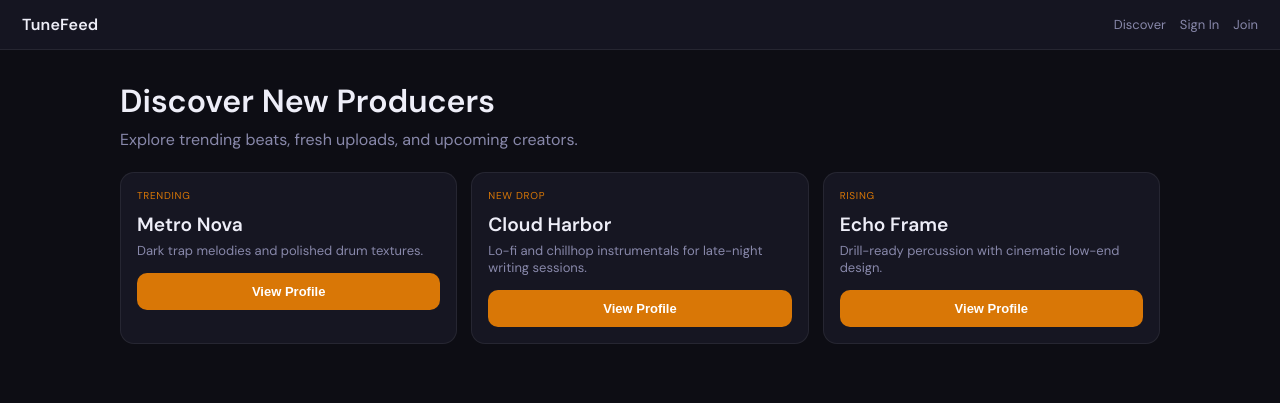
After one commit to seosy218-ops/CITS-3403-Project, a Flask app: page /discover in a window 1280 px wide. The commit adds this page. Shown: the top 403 px of the page. Run offline with Flask 3, Linux system fonts and the light colour scheme.

Commit message:
feat(discover-ui): add discover page and top nav with sample beat data for demo flow

```diff
--- a/app/__init__.py
+++ b/app/__init__.py
@@ -1,16 +1,27 @@
-from flask import Flask, render_template
+from flask import Flask, redirect, render_template, request, url_for
 
 
 def create_app() -> Flask:
     app = Flask(__name__)
 
-    @app.route("/", methods=["GET"])
+    @app.route("/")
+    def index():
+        return redirect(url_for("login"))
+
     @app.route("/login", methods=["GET", "POST"])
     def login():
+        if request.method == "POST":
+            return redirect(url_for("discover"))
         return render_template("auth/login.html")
 
     @app.route("/register", methods=["GET", "POST"])
     def register():
+        if request.method == "POST":
+            return redirect(url_for("login"))
         return render_template("auth/register.html")
 
+    @app.route("/discover", methods=["GET"])
+    def discover():
+        return render_template("main/discover.html")
+
     return app
--- a/app/static/css/auth-login.css
+++ b/app/static/css/auth-login.css
@@ -55,6 +55,11 @@
   color: var(--ts-text-muted);
 }
 
+.auth-switch-secondary {
+  margin-top: 10px;
+  font-size: 12px;
+}
+
 .auth-switch-link {
   color: var(--ts-orange);
 }
--- a/app/static/css/tunefeed.css
+++ b/app/static/css/tunefeed.css
@@ -26,6 +26,85 @@ body {
   font-family: "DM Sans", system-ui, -apple-system, sans-serif;
   background: var(--ts-bg);
   color: var(--ts-text-primary);
+}
+
+.top-nav {
+  display: flex;
+  align-items: center;
+  justify-content: space-between;
+  padding: 14px 22px;
+  border-bottom: 1px solid var(--ts-border);
+  background: rgba(22, 22, 34, 0.92);
+}
+
+.brand {
+  color: var(--ts-text-primary);
+  text-decoration: none;
+  font-weight: 700;
+  letter-spacing: 0.01em;
+}
+
+.top-nav-links {
+  display: flex;
+  align-items: center;
+  gap: 14px;
+}
+
+.top-nav-links a {
+  color: var(--ts-text-secondary);
+  text-decoration: none;
+  font-size: 13px;
+}
+
+.top-nav-links a:hover {
+  color: var(--ts-orange-light);
+}
+
+.page-shell {
+  max-width: 1080px;
+  margin: 0 auto;
+  padding: 30px 20px 60px;
+}
+
+.discover-hero h1 {
+  font-size: 2rem;
+  margin-bottom: 7px;
+}
+
+.discover-hero p {
+  color: var(--ts-text-secondary);
+  margin-bottom: 22px;
+}
+
+.discover-grid {
+  display: grid;
+  grid-template-columns: repeat(auto-fit, minmax(230px, 1fr));
+  gap: 14px;
+}
+
+.discover-card {
+  background: var(--ts-surface);
+  border: 1px solid var(--ts-border);
+  border-radius: 14px;
+  padding: 16px;
+}
+
+.discover-card h2 {
+  font-size: 1.2rem;
+  margin-bottom: 5px;
+}
+
+.discover-card p {
+  color: var(--ts-text-secondary);
+  font-size: 13px;
+  margin-bottom: 14px;
+}
+
+.discover-tag {
+  color: var(--ts-orange);
+  font-size: 10px;
+  letter-spacing: 0.07em;
+  margin-bottom: 10px;
 }
 
 .btn-ts-primary {
--- a/app/templates/auth/register.html
+++ b/app/templates/auth/register.html
@@ -12,7 +12,7 @@
     <div class="auth-logo">TuneFeed</div>
     <div class="auth-tagline">Create your profile and start discovering beats.</div>
 
-    <form class="ts-validate" novalidate>
+    <form method="POST" action="{{ url_for('register') }}" class="ts-validate" novalidate>
       <div class="ts-form-group">
         <label class="form-label" for="username">Username</label>
         <input id="username" name="username" type="text" class="ts-input" placeholder="producername" required />
--- a/app/templates/base.html
+++ b/app/templates/base.html
@@ -13,6 +13,15 @@
   {% block extra_css %}{% endblock %}
 </head>
 <body>
+  <header class="top-nav">
+    <a href="{{ url_for('discover') }}" class="brand">TuneFeed</a>
+    <nav class="top-nav-links">
+      <a href="{{ url_for('discover') }}">Discover</a>
+      <a href="{{ url_for('login') }}">Sign In</a>
+      <a href="{{ url_for('register') }}">Join</a>
+    </nav>
+  </header>
+
   {% block full_page %}{% endblock %}
 </body>
 </html>
--- /dev/null
+++ b/app/templates/main/discover.html
@@ -0,0 +1,35 @@
+{% extends "base.html" %}
+
+{% block title %}Discover — TuneFeed{% endblock %}
+
+{% block full_page %}
+<main class="page-shell">
+  <section class="discover-hero">
+    <h1>Discover New Producers</h1>
+    <p>Explore trending beats, fresh uploads, and upcoming creators.</p>
+  </section>
+
+  <section class="discover-grid">
+    <article class="discover-card">
+      <div class="discover-tag">TRENDING</div>
+      <h2>Metro Nova</h2>
+      <p>Dark trap melodies and polished drum textures.</p>
+      <button class="btn-ts-primary">View Profile</button>
+    </article>
+
+    <article class="discover-card">
+      <div class="discover-tag">NEW DROP</div>
+      <h2>Cloud Harbor</h2>
+      <p>Lo-fi and chillhop instrumentals for late-night writing sessions.</p>
+      <button class="btn-ts-primary">View Profile</button>
+    </article>
+
+    <article class="discover-card">
+      <div class="discover-tag">RISING</div>
+      <h2>Echo Frame</h2>
+      <p>Drill-ready percussion with cinematic low-end design.</p>
+      <button class="btn-ts-primary">View Profile</button>
+    </article>
+  </section>
+</main>
+{% endblock %}
```
Also changed, not shown: app/templates/auth/login.html (+6 -1 lines).
